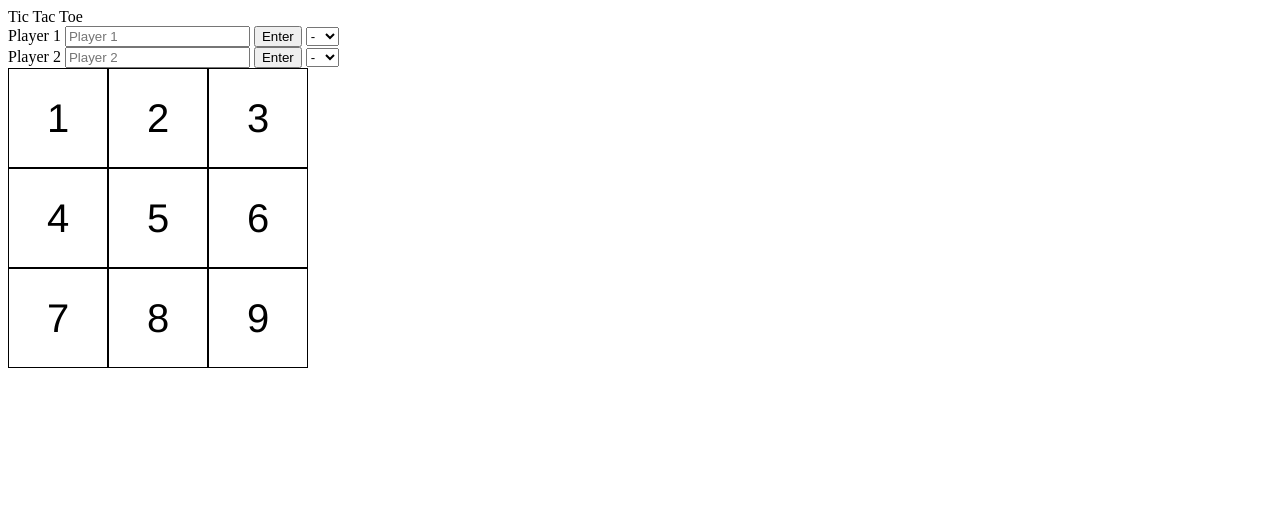
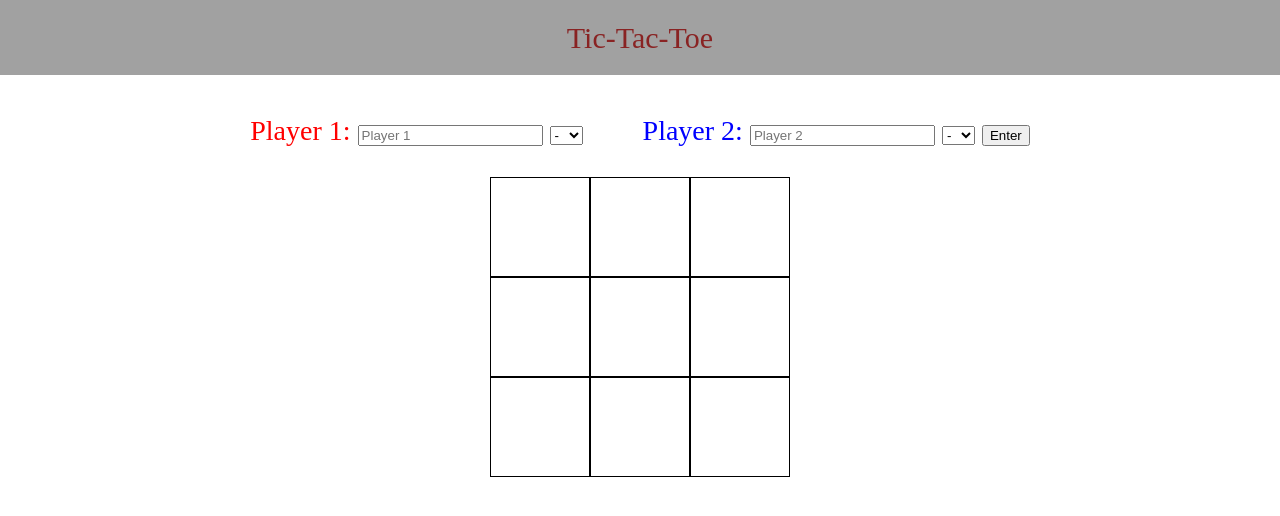
Before and after one commit to SirGhostdog/tic-tac-toe, a plain HTML site: page index.html in a window 1280 px wide. Drawn offline with Linux system fonts and the light colour scheme.

Commit message:
Add DOM elements for player name and mark.

```diff
--- a/index.html
+++ b/index.html
@@ -8,39 +8,41 @@
     <title>Tic-Tac-Toe</title>
 </head>
 <body>
-    <header id = "header"> Tic Tac Toe </header>
-    <div id="hero">
-        <div id="players"> Player 1
-            <input type="text" id="textbox" placeholder="Player 1">
-            <button id="submitButton">Enter</button>
-            <select name="markDropdown" id="dropdown">
-                <option value="blank">-</option>
-                <option value="markX">X</option>
-                <option value="markO">O</option>
-            </select>
-        </div>
-        <div id="players">Player 2
-            <input type="text" id="textbox" placeholder="Player 2">
-            <button id="submitButton">Enter</button>
-            <select name="markDropdown" id="dropdown">
-                <option value="blank">-</option>
-                <option value="markX">X</option>
-                <option value="markO">O</option>
-            </select>
-        </div>
-        <div id="main">
-            <div id="board">
-                <div class="boardSquare" id="square1">1</div>
-                <div class="boardSquare" id="square2">2</div>
-                <div class="boardSquare" id="square3">3</div>
-                <div class="boardSquare" id="square4">4</div>
-                <div class="boardSquare" id="square5">5</div>
-                <div class="boardSquare" id="square6">6</div>
-                <div class="boardSquare" id="square7">7</div>
-                <div class="boardSquare" id="square8">8</div>
-                <div class="boardSquare" id="square9">9</div>
+    <header id = "header"> Tic-Tac-Toe </header>
+    <div id="main">
+        <div id="player-container">
+            <div class="players" id="one"> Player 1:
+                <input type="text" id="textbox-1" placeholder="Player 1">
+                <select name="markDropdown" id="dropdown-1">
+                    <option value="blank">-</option>
+                    <option value="X">X</option>
+                    <option value="O">O</option>
+                </select>
+            </div>
+            <div class="players" id="two">Player 2:
+                <input type="text" id="textbox-2" placeholder="Player 2">
+                <select name="markDropdown" id="dropdown-2">
+                    <option value="blank">-</option>
+                    <option value="X">X</option>
+                    <option value="O">O</option>
+                </select>
+                <button id="submitButton">Enter</button>
             </div>
         </div>
+            <div id="board-container">
+                <div id="board">
+                    <div class="boardSquare" id="square1"></div>
+                    <div class="boardSquare" id="square2"></div>
+                    <div class="boardSquare" id="square3"></div>
+                    <div class="boardSquare" id="square4"></div>
+                    <div class="boardSquare" id="square5"></div>
+                    <div class="boardSquare" id="square6"></div>
+                    <div class="boardSquare" id="square7"></div>
+                    <div class="boardSquare" id="square8"></div>
+                    <div class="boardSquare" id="square9"></div>
+                </div>
+            </div>
+
     </div>
 </body>
 </html>
--- a/script.js
+++ b/script.js
@@ -1,6 +1,6 @@
-const markX = "X"
-const markO = "O"
 
+
+function gameController() {
   const grid = [
     ["-", "-", "-"],
     ["-", "-", "-"],
@@ -15,25 +15,46 @@ function displayGrid (board) {
   console.log(output);
   }
 
-function gameController() {
+  const playerOne = {
 
-  let playerOneName ="One"
-
-  let playerOne = {
-
-    name: playerOneName,
-    mark: markX,
+    name: "",
+    mark: "",
 
   };
 
-  let playerTwoName = "Two"
+  const playerTwo = {
 
-  let playerTwo = {
-
-    name: playerTwoName,
-    mark: markO,
+    name: " ",
+    mark: " ",
 
   };
+
+  const button = document.getElementById("submitButton")
+  button.addEventListener('click', function(){
+
+    const playerOneName = document.getElementById("textbox-1")
+    const playerOneMark = document.getElementById("dropdown-1")
+    const playerTwoName = document.getElementById("textbox-2")
+    const playerTwoMark= document.getElementById("dropdown-2")
+
+    playerOne.name = playerOneName.value
+    playerOne.mark = playerOneMark.value
+    playerTwo.name = playerTwoName.value
+    playerTwo.mark = playerTwoMark.value
+
+    playerOneName.remove()
+    playerOneMark.remove()
+    playerTwoName.remove()
+    playerTwoMark.remove()
+    button.remove()
+
+    const playerOneTitle = document.getElementById("one")
+    const playerTwoTitle = document.getElementById("two")
+
+    playerOneTitle.textContent +=  `${playerOne.name} "${playerOne.mark}"`
+    playerTwoTitle.textContent +=  `${playerTwo.name} "${playerTwo.mark}"`
+  })
+
 
   const placeMark = (a, b, player) => {
     if(player == playerOne && grid[a][b] == '-') {
@@ -71,6 +92,25 @@ function gameController() {
   }
 }
 
-let game = gameController();
-game.playRound(1,2);
-game.playRound(1,1);
+//  const game = gameController();
+
+//   const firstPlayer = game.playerOne.name
+//   const secondPlayer = game.playerTwo
+
+//   console.log(firstPlayer)
+
+
+// function screenController() {
+
+//   const game = gameController();
+
+//   const firstPlayer = game.playerOne
+//   const secondPlayer = game.playerTwo
+
+//   console.log(firstPlayer)
+
+
+
+// }
+
+// let screen = screenController();
--- a/style.css
+++ b/style.css
@@ -1,6 +1,50 @@
-html{
+body{
+    display: flex;
+    flex-direction: column;
     margin: 0;
     padding: 0;
+}
+
+#header{
+    display: flex;
+    justify-content: center;
+    align-items: center;
+    background-color: rgb(161, 161, 161);
+    height: 75px;
+    color: rgb(137, 35, 35);
+    font-size: 30px;
+}
+
+#main{
+    display: flex;
+    flex-direction: column;
+    justify-content: center;
+    align-items: center;
+    padding: 10px;
+}
+
+#player-container{
+    display: flex;
+}
+
+
+.players{
+    font-size: 28px;
+    margin: 30px;
+}
+
+/* #one,
+#two{
+    display: flex;
+    flex-direction: column;
+} */
+
+#one{
+    color: red;
+}
+
+#two{
+    color: blue;
 }
 
 #board{
```
Lines whose indentation alone changed are shown as unchanged.
